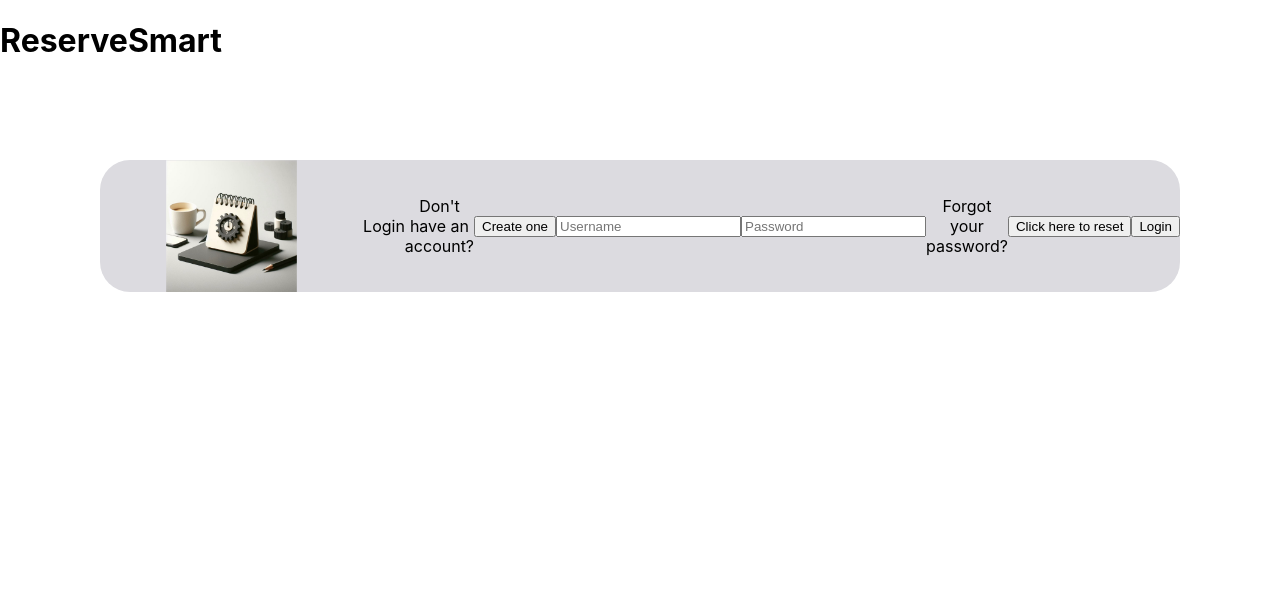
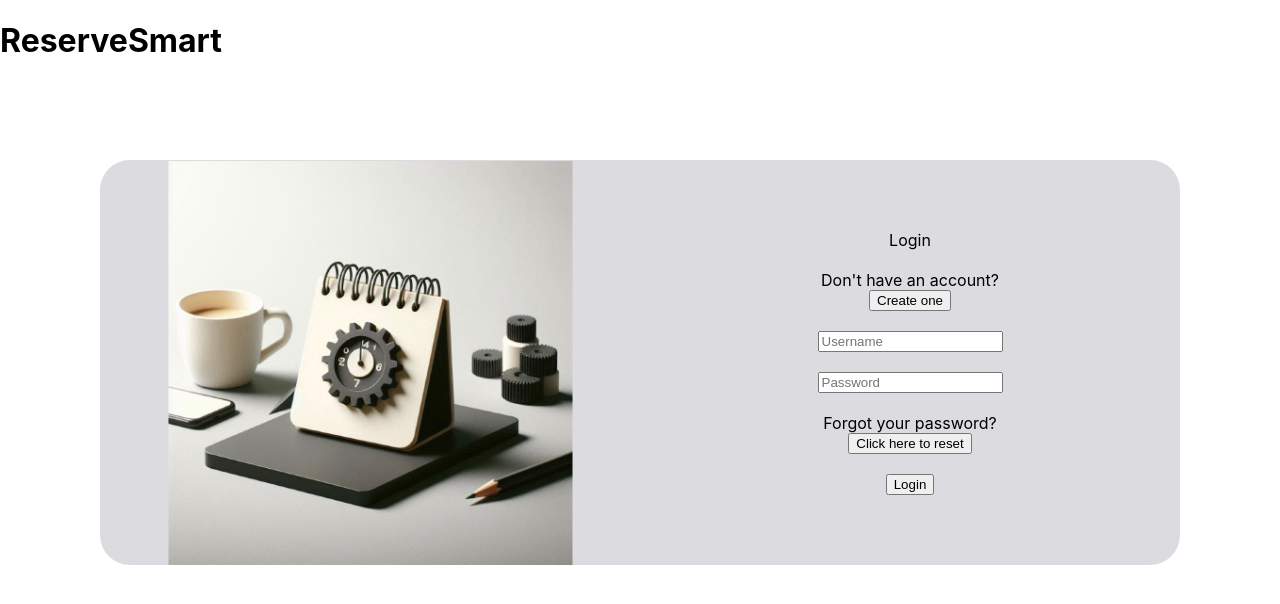
Before and after one commit to FarisAlamoudi/BigProject, a React (Create React App) app in the folder frontend/: page / in a window 1280 px wide. Shown: the top 604 px of the page. Built offline with nearby package versions, Linux system fonts and the light colour scheme.

Commit message:
Update App.css

```diff
--- a/frontend/src/App.css
+++ b/frontend/src/App.css
@@ -56,14 +56,14 @@
 }
 
 .loginImage img {
-  max-width: 50%;
+  max-width: 75%;
   height: auto;
 }
 
 .loginForm {
   flex: 1;
   display: flex;
-  /* flex-direction: column; */
+  flex-direction: column;
   align-items: center; /* Center horizontally */
   justify-content: center; /* Center vertically */
   text-align: center;
```
